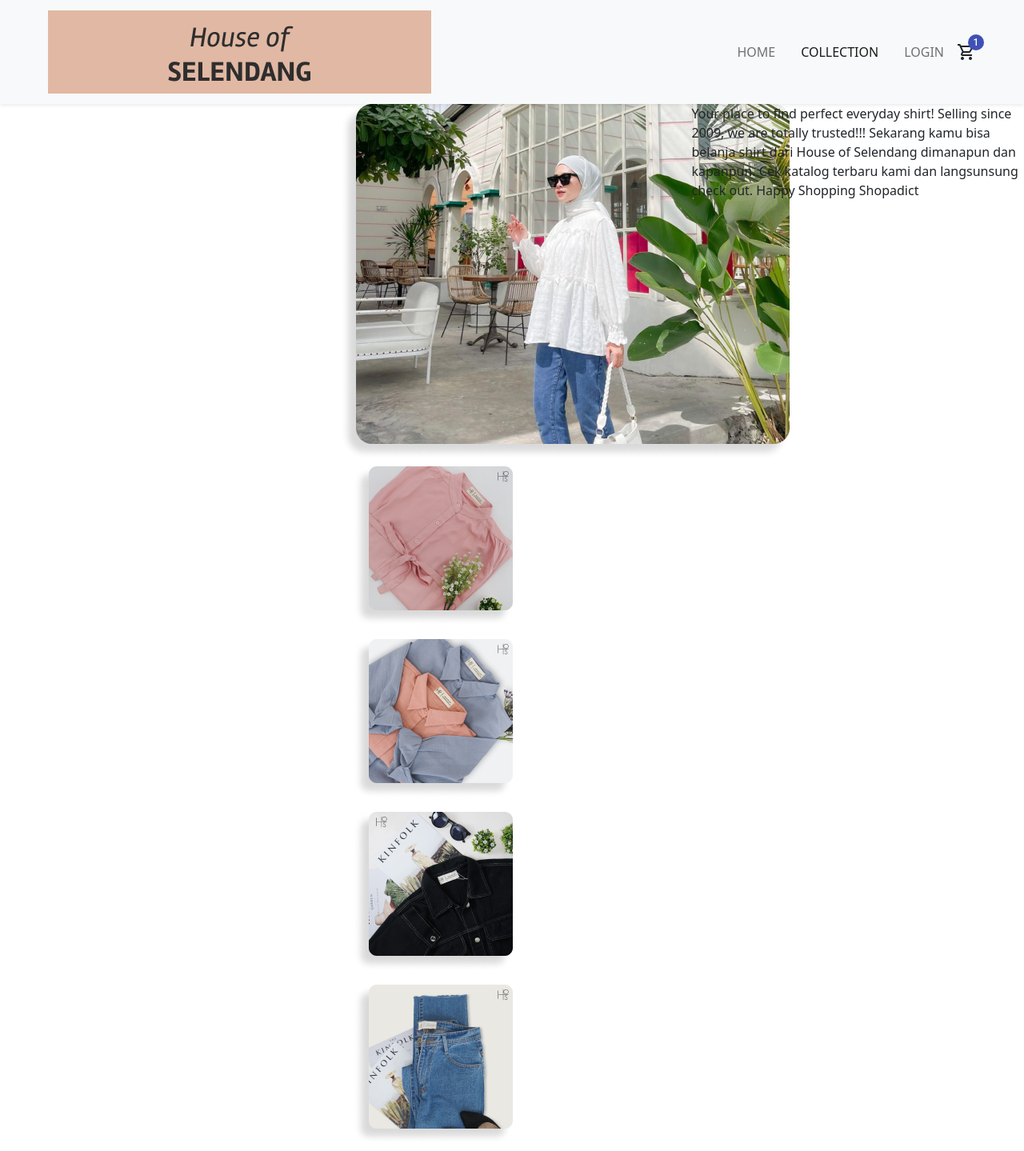
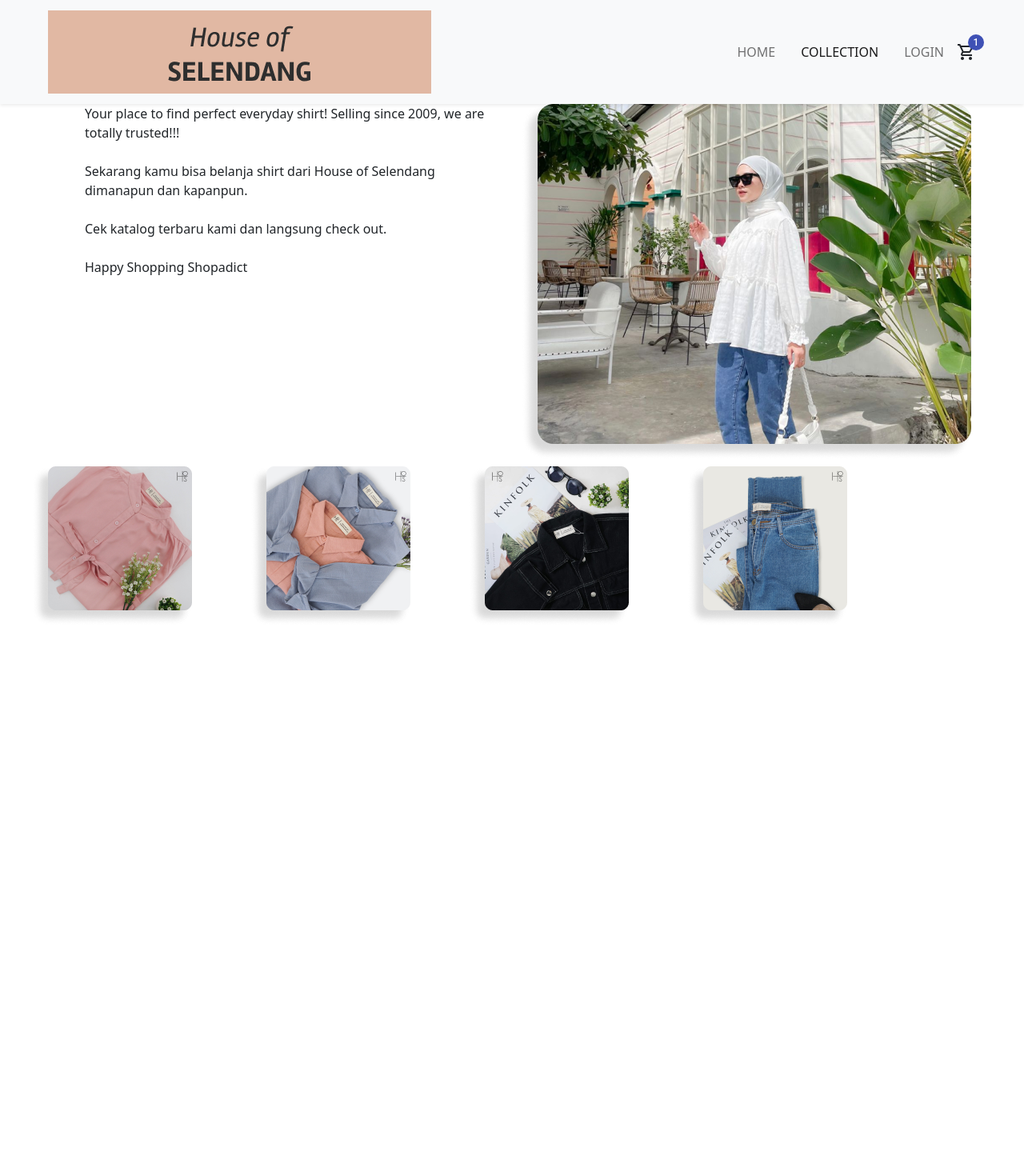
Before and after one commit to anisaselenasari/20_ANISA-SELENA_MINI-PROJECT, a React (Create React App) app: page /Collection in a window 1280 px wide. Shown: the whole page at 80% size. After the commit the page ends 800 px from the top, so only its background shows below. Built offline with nearby package versions, Linux system fonts and the light colour scheme.

Commit message:
collection

```diff
--- /dev/null
+++ b/src/assets/css/collection.css
@@ -0,0 +1,6 @@
+/* .my-gambar {
+    position: absolute;
+    /* height: 599px;
+    left: 164px;
+    top: 145px;
+   position: center; }
--- a/src/assets/css/home.css
+++ b/src/assets/css/home.css
@@ -1,9 +1,9 @@
-.model{
-    position: absolute;
-    width: 1112.1px;
+
+.my-img {
+    /* position: absolute; */
     height: 599px;
     left: 164px;
     top: 145px;
+   position: center;
 
-    background: #FFFFFF;
 }
--- a/src/pages/Collection.js
+++ b/src/pages/Collection.js
@@ -6,6 +6,7 @@ import tunik from '../assets/img/tunik.png'
 import tops from '../assets/img/tops.png'
 import outher from '../assets/img/outher.png'
 import celana from '../assets/img/celana.png'
+// import '../assets/css/collection.css'
 
 function Collection() {
     return (
@@ -13,22 +14,39 @@ function Collection() {
     <Navbar />
       <div id="my-content">
       <div className="header-body d-flex justify-content-center ">
-        <div className="container mt-1">
-          <div className="row mb-5"></div>
-        </div>
-        <div className="row">
+      {/* <div className="container mt-1">
+      </div> */}
+
+        <div className="container row" >
         <div className="col-md-6 ">
-              <img className="my-img" src={foto} alt="profile-pic justify-content-center" />
-            </div>
-            <div className="col-md-6">
+        <div className="container"></div>
         Your place to find perfect everyday shirt! Selling since 2009, we are totally trusted!!!
+        <div className="container"></div>
+            <br></br>
 
-Sekarang kamu bisa belanja shirt dari House of Selendang dimanapun dan kapanpun. Cek katalog terbaru kami dan langsunsung check out.
+            Sekarang kamu bisa belanja shirt dari House of Selendang dimanapun dan kapanpun.
+            <div className="container"></div>
+            <br></br>
 
+            Cek katalog terbaru kami dan langsung check out.
+            <div className="container"></div>
+            <br></br>
             Happy Shopping Shopadict
               </div>
-              <div className="container">
-              {/* <div className="row"> */}
+
+
+            <div className="col-md-6">
+            <img
+              className="my-gambar"
+              src={foto}
+              alt="profile-pic justify-content-center"
+              />
+            </div>
+
+            </div>
+        </div>
+
+              <div className="container row">
               <div className="col-md-3 ">
               <NavLink
                 exact
@@ -37,8 +55,26 @@ Happy Shopping Shopadict
                 activeClassName="my-active"
                 aria-current="page"
               >
-                  <img className="my-img" src={tunik} alt="profile-pic justify-content-center" />
+                  <img
+                  className="my-img1"
+                  src={tunik}
+                  alt="profile-pic justify-content-center" />
               </NavLink>
+              </div>
+              <div className="col-md-3 ">
+              <NavLink
+                exact
+                to=""
+                className="nav-link"
+                activeClassName="my-active"
+                aria-current="page"
+              >
+              <img
+              className="my-img2"
+              src={tops}
+              alt="profile-pic justify-content-center" />
+              </NavLink>
+              </div>
 
               <div className="col-md-3 ">
               <NavLink
@@ -48,9 +84,12 @@ Happy Shopping Shopadict
                 activeClassName="my-active"
                 aria-current="page"
               >
-              <img className="my-img" src={tops} alt="profile-pic justify-content-center" />
+                   <img
+                   className="my-img3"
+                   src={outher}
+                   alt="profile-pic justify-content-center" />
                </NavLink>
-
+               </div>
               <div className="col-md-3 ">
               <NavLink
                 exact
@@ -59,29 +98,17 @@ Happy Shopping Shopadict
                 activeClassName="my-active"
                 aria-current="page"
               >
-                   <img className="my-img" src={outher} alt="profile-pic justify-content-center" />
-               </NavLink>
-
-              <div className="col-md-3 ">
-              <NavLink
-                exact
-                to=""
-                className="nav-link"
-                activeClassName="my-active"
-                aria-current="page"
-              >
-              <img className="my-img" src={celana} alt="profile-pic justify-content-center" />
+              <img
+              className="my-img4"
+              src={celana}
+              alt="profile-pic justify-content-center" />
               </NavLink>
               </div>
               </div>
         </div>
     </div>
-        </div>
-        </div>
-        </div>
-        </div>
-        </div>
-        // </div>
+
+
     )
 }
 
```
Lines whose indentation alone changed are shown as unchanged.
